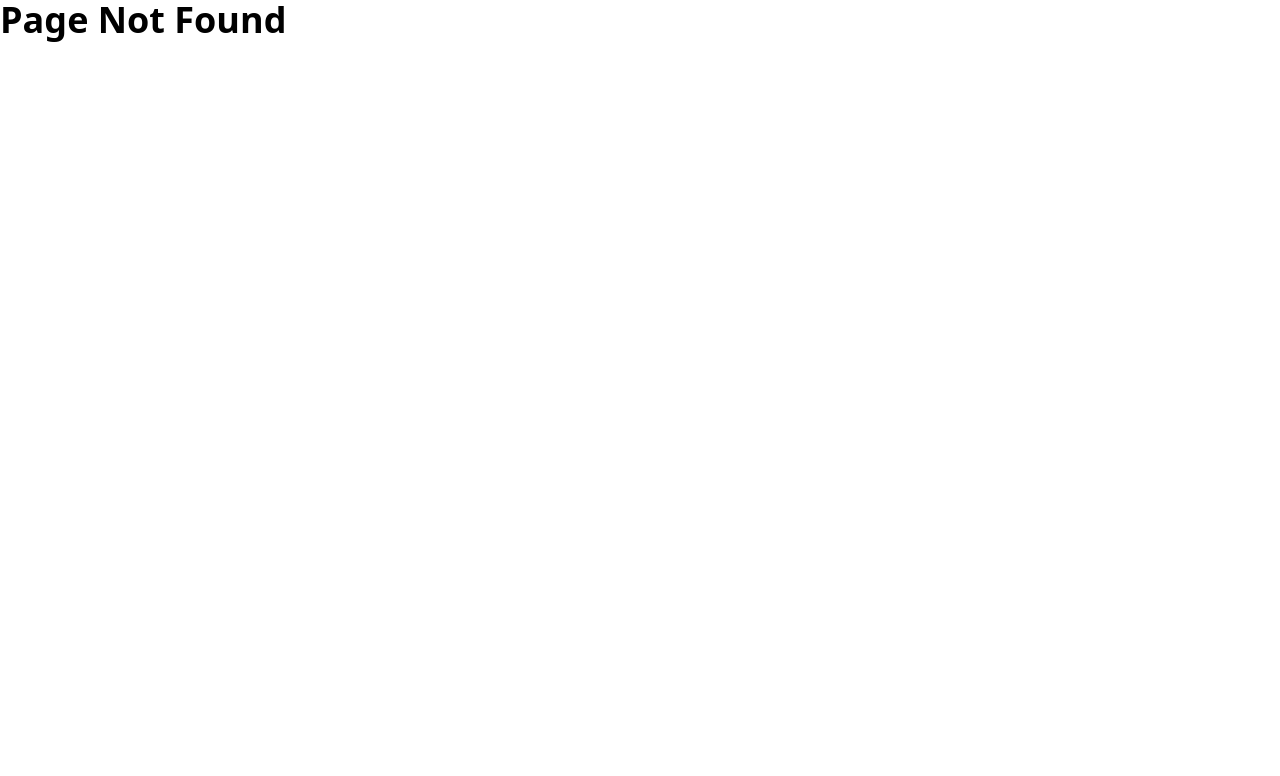
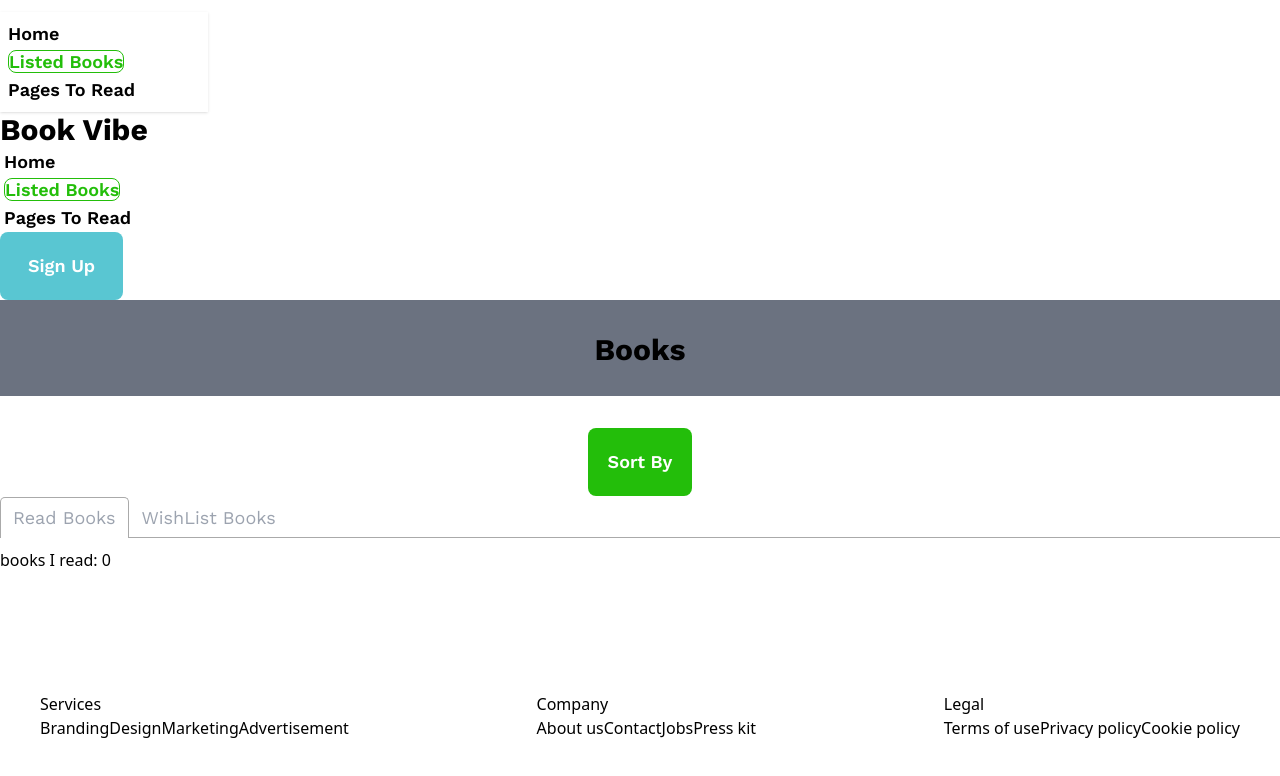
Before and after one commit to mohima-mimino11/book-vibe-react-router, a React (Vite) app: page /listedbooks in a window 1280 px wide. Before the commit this address had no page. Shown: the top 776 px of the page. Built offline with nearby package versions, Linux system fonts and the light colour scheme; a web font is replaced by a local one.

Commit message:
listed books shown from localstorage

```diff
--- a/package.json
+++ b/package.json
@@ -15,6 +15,7 @@
     "react": "^19.0.0",
     "react-dom": "^19.0.0",
     "react-router-dom": "^7.2.0",
+    "react-tabs": "^6.1.0",
     "sort-by": "^1.2.0"
   },
   "devDependencies": {
--- /dev/null
+++ b/src/components/ListedBook/ListedBook.jsx
@@ -0,0 +1,34 @@
+
+
+const ListedBook = ({readbook}) => {
+  const {bookId, bookName,author, image,review,totalPages, rating, category,tags,publisher, yearOfPublishing} = readbook;
+  return (
+    <div className="p-6 flex gap-6 bg-white">
+     <div className="w-[230px] h-[230px] bg-gray-600 rounded-2xl">
+        <img src={image} alt={bookId} className="h-[172px] mx-[74px] my-11"/>
+     </div>
+     <div className="space-y-5">
+        <p className="playfair text-2xl font-bold">{bookName}</p>
+        <p className="work-sans text-base font-medium">By: {author}</p>
+        <div className="flex gap-4">
+            <div className="flex gap-2">
+              <p className="work-sans text-base font-bold">Tag</p>
+              {
+                tags.map((tag, idx) => <div key={idx} className="badge  bg-[#23BE0A0D] text-[#23BE0A] work-sans font-medium text-base">#{tag}</div> )
+              }
+            </div>
+            <p className="work-sans text-base text-gray-400">Year Of Publishing:{yearOfPublishing}</p>
+        </div>
+        <div className="flex gap-2">
+          <p className="work-sans text-base text-gray-400">Publisher: {publisher}</p>
+          <p className="work-sans text-base text-gray-400">Pages: {totalPages}</p>
+        </div>
+        <div className="flex gap-4">
+          <button className="btn work-sans text-base rounded-[30px] bg-[#26328EFF] text-[#328EFF]">Category: {category}</button>
+        </div>
+     </div>
+    </div>
+  );
+};
+
+export default ListedBook;
--- /dev/null
+++ b/src/components/ListedBooks/ListedBooks.jsx
@@ -0,0 +1,49 @@
+import { useEffect, useState } from 'react';
+import { useLoaderData } from 'react-router-dom';
+import { Tab, Tabs, TabList, TabPanel } from 'react-tabs';
+import 'react-tabs/style/react-tabs.css';
+import { getStoredReadList } from '../../utility/addToDB';
+import ListedBook from '../ListedBook/ListedBook';
+import Book from '../Book/Book';
+
+const ListedBooks = () => {
+  const [readBooks, setReadBooks] = useState([]);
+  const allBooks = useLoaderData();
+
+  useEffect(()=>{
+    // worst way
+    const storedBooksList = getStoredReadList();
+    const storedBooksListInt = storedBooksList.map(id => parseInt(id))
+    const readbooksList = allBooks.filter(book => storedBooksListInt.includes(book.bookId));
+    setReadBooks(readbooksList)
+    console.log(storedBooksList, allBooks, readbooksList);
+
+  },[])
+  return (
+    <div>
+      <div className="bg-gray-500 w-full h-24">
+        <h3 className="work-sans text-3xl font-bold text-center py-8">Books</h3>
+      </div>
+      <button className="btn bg-[#23BE0A] px-5 py-5 rounded-lg text-white work-sans text-lg font-semibold mx-auto mt-8 flex justify-center">Sort By</button>
+      <Tabs>
+        <TabList>
+          <Tab><p className="text-lg work-sans text-gray-400">Read Books</p></Tab>
+          <Tab><p className="text-lg work-sans text-gray-400">WishList Books</p></Tab>
+        </TabList>
+
+        <TabPanel>
+            <h2>books I read: {readBooks.length}</h2>
+            {
+              readBooks.map(readbook => <ListedBook key={readbook.bookId} readbook={readbook}></ListedBook> )
+            }
+
+        </TabPanel>
+        <TabPanel>
+          <h2>Any content 2</h2>
+        </TabPanel>
+      </Tabs>
+    </div>
+  );
+};
+
+export default ListedBooks;
--- a/src/components/Navbar/Navbar.jsx
+++ b/src/components/Navbar/Navbar.jsx
@@ -4,8 +4,8 @@ import './Navbar.css'
 const Navbar = () => {
   const links = <>
       <li><NavLink to="/">Home</NavLink></li>
-      {/* <li><NavLink to="">Listed Books</NavLink></li> */}
-      <li><NavLink to="/dashboard">Pages To Read</NavLink></li>
+      <li><NavLink to="listedbooks">Listed Books</NavLink></li>
+      <li><NavLink to="dashboard">Pages To Read</NavLink></li>
 
   </>
 
--- a/src/main.jsx
+++ b/src/main.jsx
@@ -11,6 +11,7 @@ import ErrorPage from './components/ErrorPage/ErrorPage.jsx';
 import Home from './components/Home/Home.jsx';
 import Dashboard from './components/Dashboard/Dashboard.jsx';
 import BookDetail from './components/BookDetail/BookDetail.jsx';
+import ListedBooks from './components/ListedBooks/ListedBooks.jsx';
 
 const router = createBrowserRouter([
   {
@@ -25,10 +26,17 @@ const router = createBrowserRouter([
       {
         path:'/book/:bookId',
         element: <BookDetail></BookDetail>,
-        loader: () => fetch('./booksData.json')
+        //worst way
+        loader: () => fetch('./booksData.json') // don't load all data for one book
       },
       {
-        path: "/dashboard",
+        path:"listedbooks",
+        element: <ListedBooks></ListedBooks>,
+        //worst way
+        loader: () => fetch('./booksData.json') // don't load all data for some book
+      },
+      {
+        path: "dashboard",
         element: <Dashboard></Dashboard>
       }
     ]
--- a/src/utility/addToDB.js
+++ b/src/utility/addToDB.js
@@ -41,4 +41,4 @@ const addToWishList = (id) =>{
   }
 }
 
-export {addToReadList, addToWishList}
+export {addToReadList, addToWishList, getStoredReadList}
```
Also changed, not shown: 1 other file (tests, documents, lock files or other folders).
